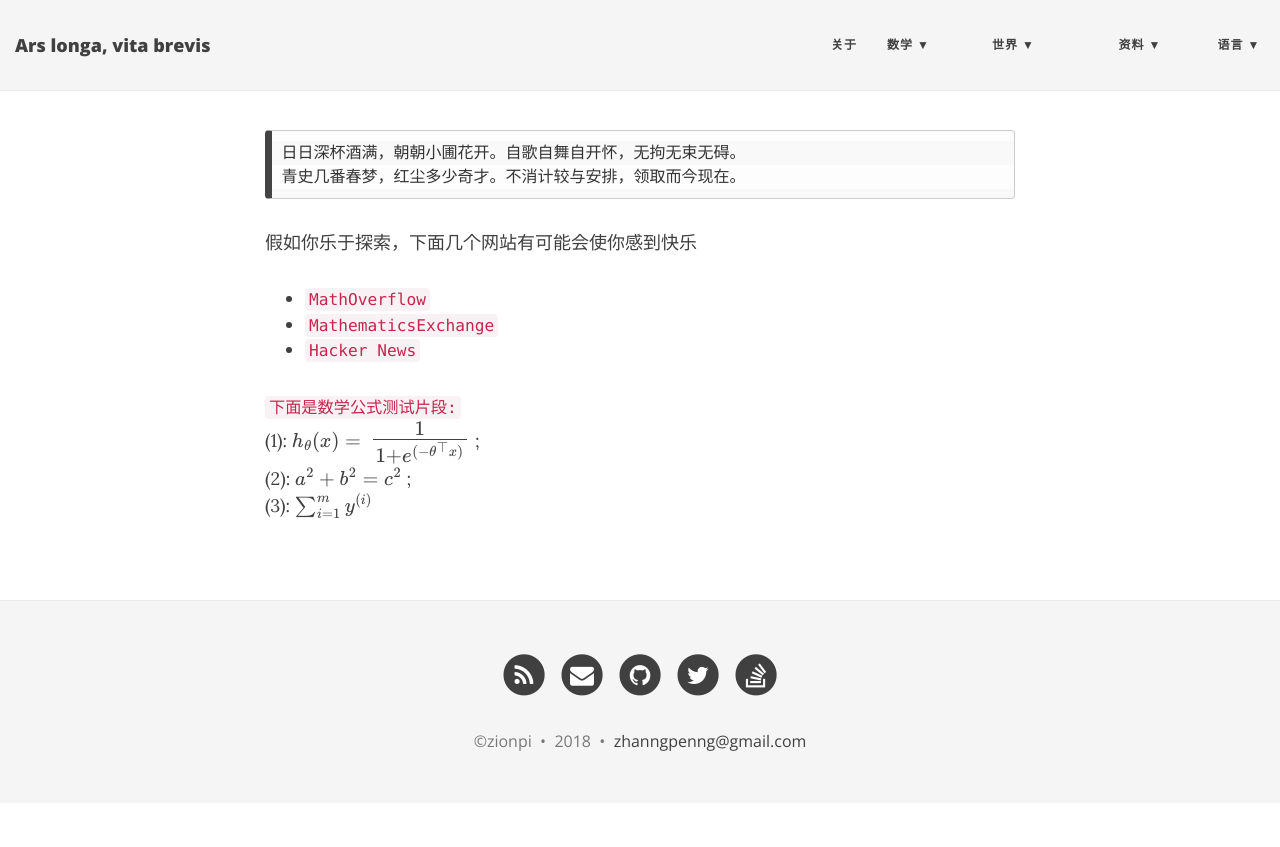
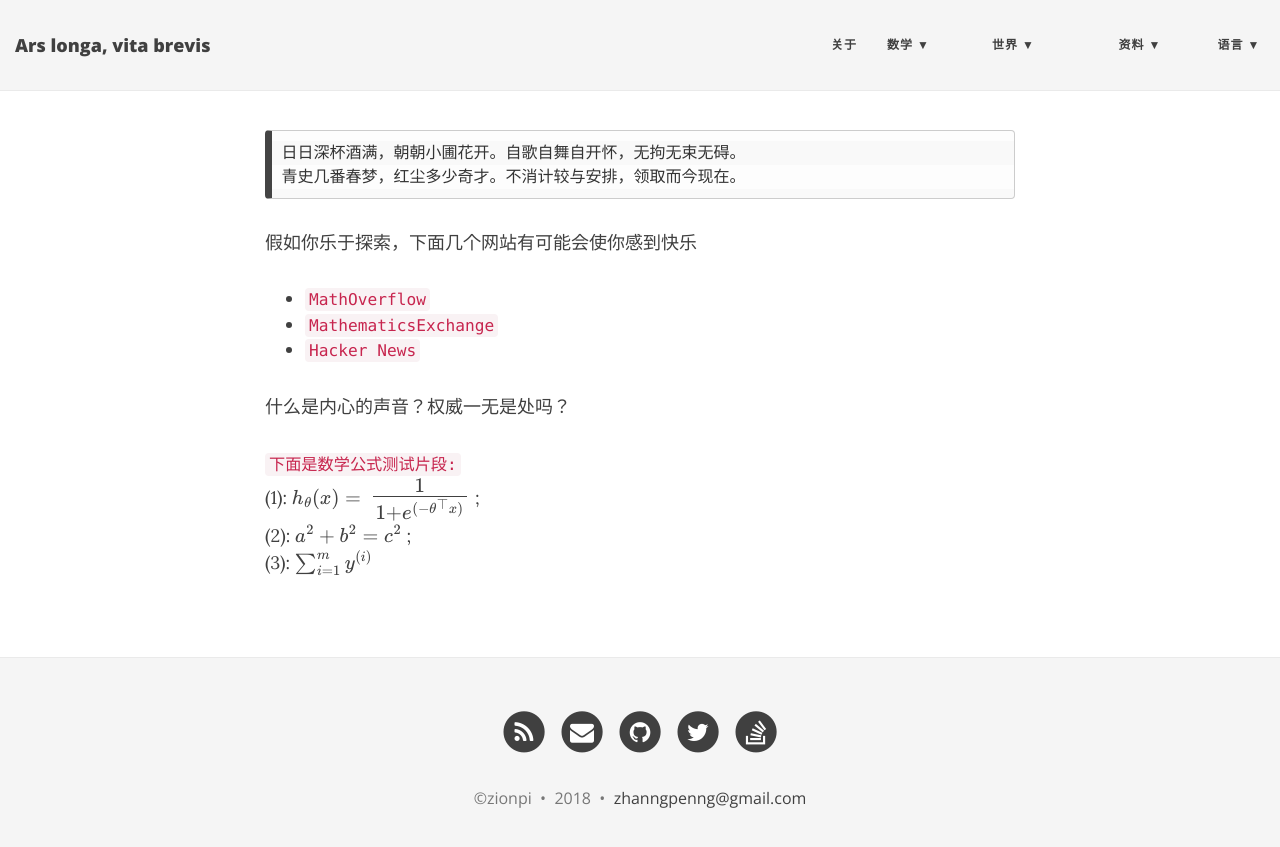
Before and after one commit to ZionPi/zionpi.github.io, a Jekyll site: the page built from about.md, in a window 1280 px wide. Shown: the top 847 px of the page. Built offline with Jekyll 4.4.1, drawn with Linux system fonts in a browser that asks for light colours; nearby versions of some CDN libraries; formulas are drawn with MathJax 3.

Commit message:
Update about.md

```diff
--- a/about.md
+++ b/about.md
@@ -11,7 +11,7 @@ layout: page
 - [`MathematicsExchange`](https://math.stackexchange.com/)
 - [`Hacker News`](https://news.ycombinator.com/)
 
-
+什么是内心的声音？权威一无是处吗？
 
  `下面是数学公式测试片段:`
  (1): $h_\theta(x) = \Large\frac{1}{1 + \mathcal{e}^{(-\theta^\top x)}}$ ; <br/>
```
